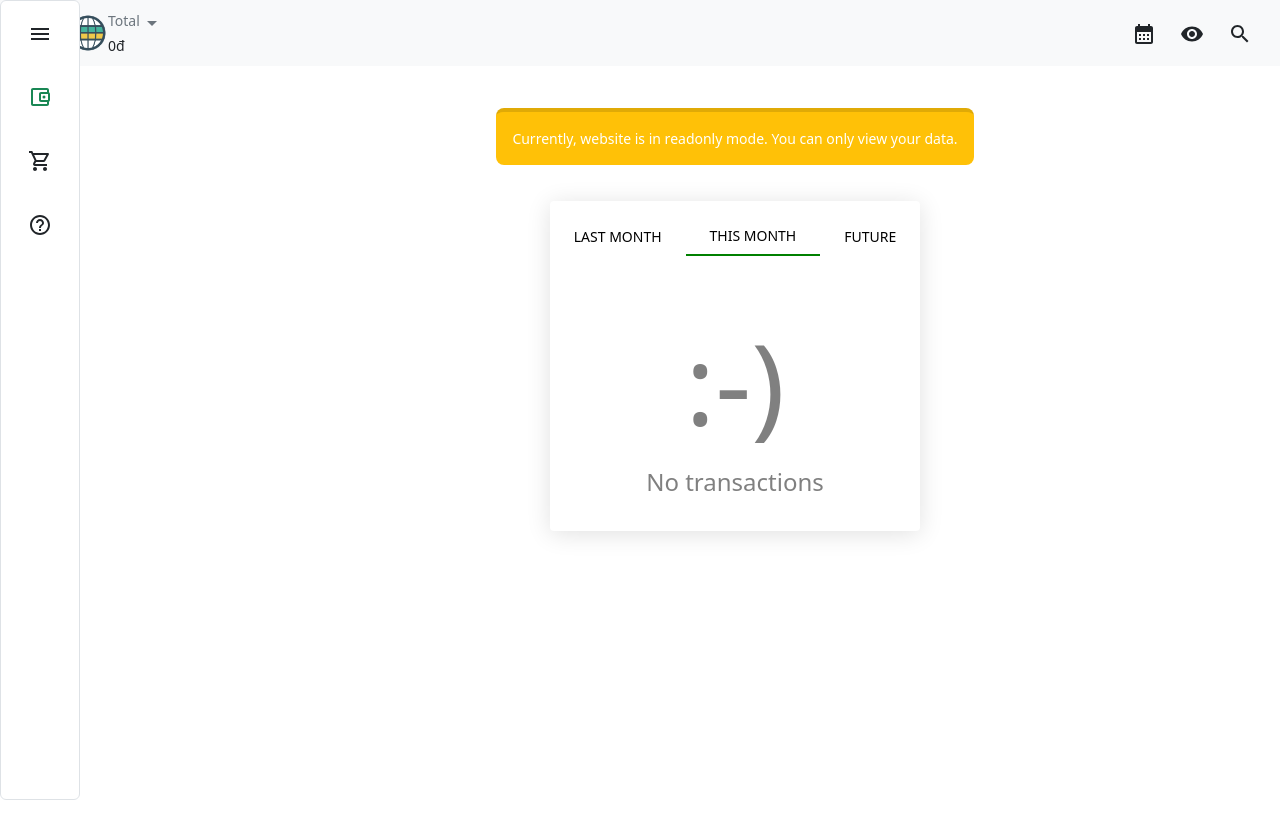
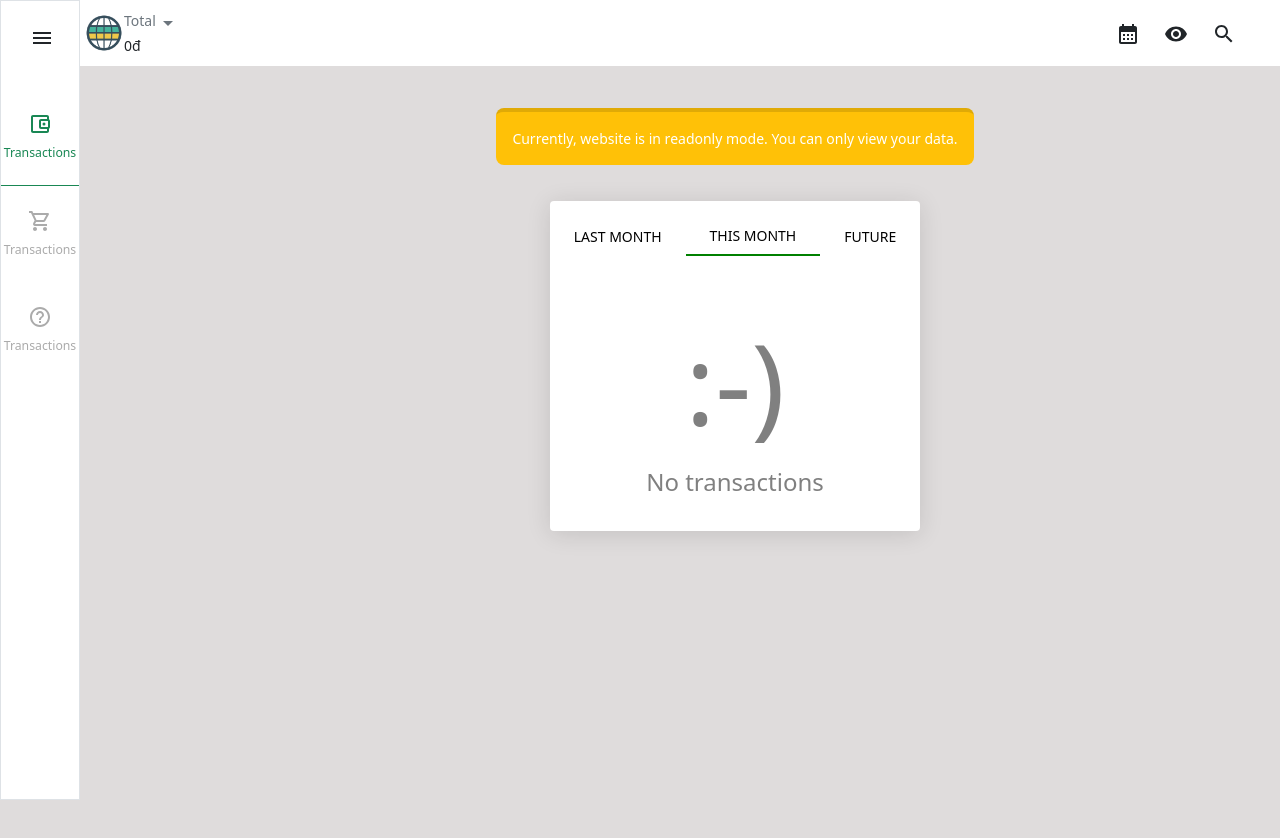
Before and after one commit to Pham-Men/Money-Lover, a React (Create React App) app: page / in a window 1280 px wide. Shown: the top 838 px of the page. Before the commit the page ends 800 px from the top, so only its background shows below. Built offline with nearby package versions, Linux system fonts and the light colour scheme.

Commit message:
fix giao dien

```diff
--- a/src/components/signInFaceBook.js
+++ b/src/components/signInFaceBook.js
@@ -31,6 +31,11 @@ const SignInFaceBook = () => {
           const email = error.customData.email;
           // The AuthCredential type that was used.
           const credential = GoogleAuthProvider.credentialFromError(error);
+
+          console.log(errorCode);
+          console.log(errorMessage);
+          console.log(email);
+          console.log(credential);
           // ...
         });
     };
--- a/src/index.css
+++ b/src/index.css
@@ -5,6 +5,7 @@ body {
     sans-serif;
   -webkit-font-smoothing: antialiased;
   -moz-osx-font-smoothing: grayscale;
+
 }
 
 code {
@@ -27,13 +28,4 @@ code {
   /* Normalize `line-height`. Cannot be changed from `normal` in Firefox 4+. */
   line-height: normal;
 
-  /* Corrects font smoothing for webkit */
-  -webkit-font-smoothing: inherit;
-  -moz-osx-font-smoothing: inherit;
-
-  /* Corrects inability to style clickable `input` types in iOS */
-  -webkit-appearance: none;
 }
-a{
-  text-decoration: none;
-}
--- a/src/pages/Home/Header/Header.js
+++ b/src/pages/Home/Header/Header.js
@@ -42,9 +42,13 @@ const Header = () => {
     }
     return (
       <div>
-        <section className="nav-bar z-2 fixed-top">
-          <nav className="position-relative navbar navbar-expand-lg bg-light">
-            <button className="position-fixed me-3 d-md-none top-24px left-5px" onClick={ToggleSidebarHandler}>
+        <section className="nav-bar z-2 fixed-top bg-white">
+          <nav className="position-relative mx-3 navbar navbar-expand-lg bg-white">
+
+              <button
+                className="position-fixed me-3 d-md-none top-24px left-5px"
+                onClick={ToggleSidebarHandler}
+              >
                 <MenuOutlinedIcon />
               </button>
               <div className="me-3 ms-2 container-fluid">
@@ -88,6 +92,7 @@ const Header = () => {
                     <SearchIcon />
                   </a>
                 </div>
+
             </div>
           </nav>
         </section>
--- a/src/pages/Home/Home.js
+++ b/src/pages/Home/Home.js
@@ -9,11 +9,11 @@ export default function Dashboard() {
 
 
   return (
-    <>
+    <div className="Home">
       {/* // <!----------------------navbar------------------------> */}
       <Header />
       {/* // <!----------------------sidebar------------------------> */}
       <Sidebar />
-    </>
+    </div>
   );
 }
--- a/src/pages/Home/Sidebar/Sidebar.js
+++ b/src/pages/Home/Sidebar/Sidebar.js
@@ -24,8 +24,8 @@ const Sidebar = () => {
   const isOpen = useSelector((state) => state.sidebar.isOpen);
 
   return (
-    <section className="content">
-      <div className="container">
+    <section className=" content ">
+      <div className=" container">
         <div
           styles={{ height: "100vh" }}
           className={"row " + styles["row-grid"]}
@@ -34,11 +34,15 @@ const Sidebar = () => {
             {/* <!----------------------navbar------------------------> */}
             <div
               style={{ width: "80px" }}
-              className={"p-0 bg-white background-sidebar sidebar z-3 d-flex flex-column align-items-center position-fixed border-right border  top-0 start-0 bottom-0 btn " + `${isOpen ? 'd-block': 'd-none'}`+ ' d-md-block'}
+              className={
+                "p-0 bg-white h-100 sidebar z-3 d-flex flex-column align-items-center position-fixed border-right border top-0 start-0 bottom-0 text-center " +
+                `${isOpen ? "d-block" : "d-none"}` +
+                " d-md-block"
+              }
             >
-              <span className="sidebar-item w-100">
+              <span className={styles["sidebar-item"] + " py-3 d-block w-100 p-3"}>
                 <button
-                  class=" btn"
+                  className=" btn"
                   type="button"
                   data-bs-toggle="offcanvas"
                   data-bs-target="#sidebar2"
@@ -46,18 +50,35 @@ const Sidebar = () => {
                   <MenuOutlinedIcon />
                 </button>
               </span>
-              <span className="text-success sidebar-item w-100">
+              <span
+                className={styles["sidebar-item-menu"] +
+                  " text-success border-bottom mt-3 py-5 gap-2 border-success d-block flex-column d-flex align-items-center sidebar-item w-100"
+                }
+              >
                 <AccountBalanceWalletOutlinedIcon />
+                <small>Transactions</small>
               </span>
-              <span className="sidebar-item w-100">
+              <span
+                className={
+                  styles["sidebar-item"] +
+                  " py-5 gap-2 d-block flex-column d-flex align-items-center sidebar-item w-100"
+                }
+              >
                 <LocalGroceryStoreOutlinedIcon />
+                <small>Transactions</small>
               </span>
-              <span className="sidebar-item w-100">
+              <span
+                className={
+                  styles["sidebar-item"] +
+                  " py-5 d-block flex-column d-flex align-items-center gap-2 sidebar-item w-100"
+                }
+              >
                 <HelpOutlineOutlinedIcon />
+                <small>Transactions</small>
               </span>
             </div>
           </div>
-          <div className={"mt-5 col-8"}>
+          <div className={styles["contentHome"] + " mt-5 col-8 "}>
             <div
               className={
                 styles["content"] +
--- a/src/pages/Home/Sidebar/sidebar.module.scss
+++ b/src/pages/Home/Sidebar/sidebar.module.scss
@@ -154,3 +154,16 @@
         text-align: center;
     }
 }
+.contentHome{
+    height:100vh;
+}
+.sidebar-item{
+    font-size: 14px;
+    color:rgb(171, 171, 171);
+    &:hover{
+        background-color: rgb(222, 221, 221);
+    }
+}
+.sidebar-item-menu{
+    font-size: 14px;
+}
--- a/src/pages/Home/index.css
+++ b/src/pages/Home/index.css
@@ -10,3 +10,6 @@
 .sidebar-item:hover{
     background-color: rgba(244, 242, 242, 0.1);
 }
+.Home{
+    background-color: rgb(223, 220, 220);
+}
```
Lines whose indentation alone changed are shown as unchanged.
